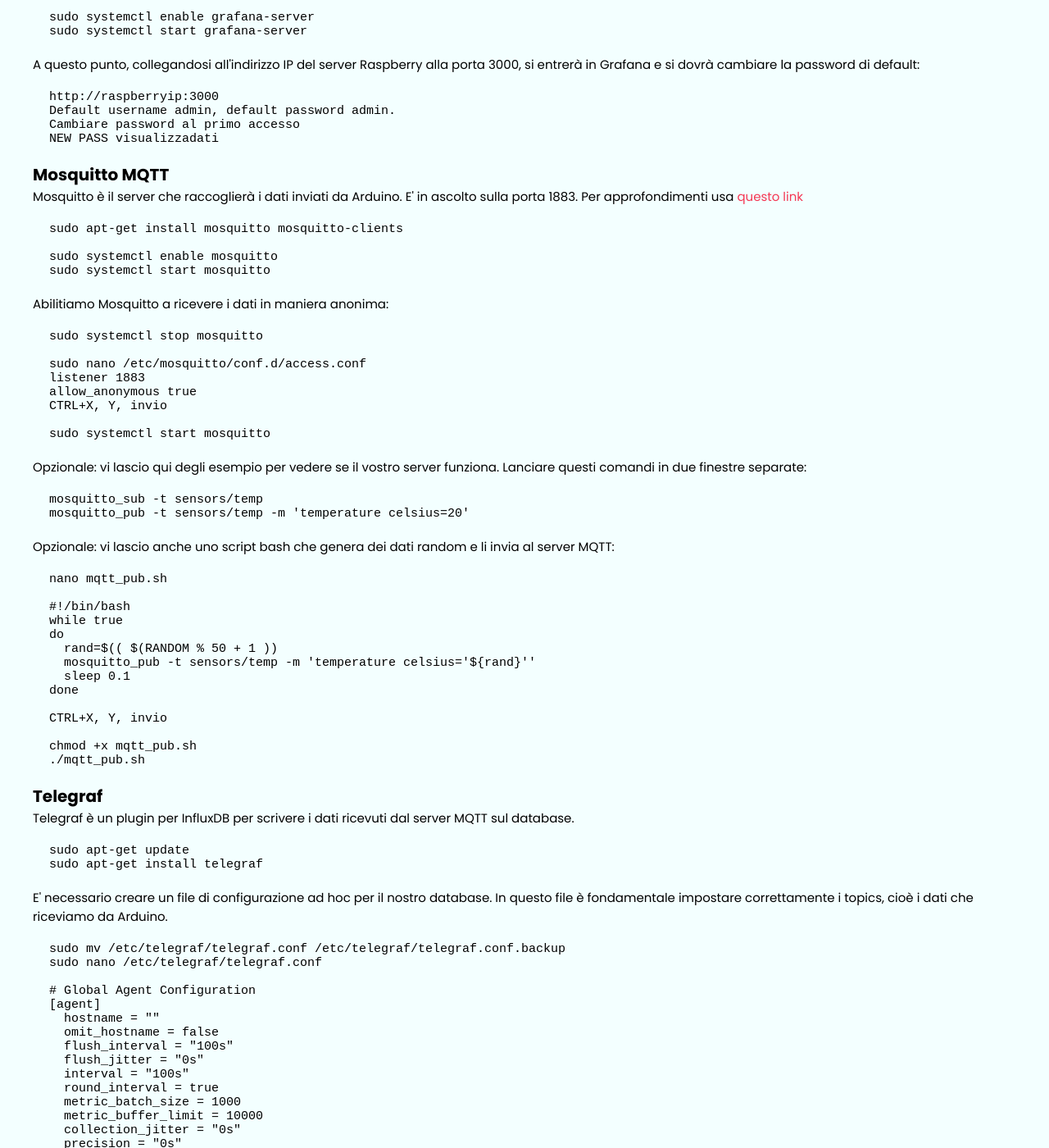
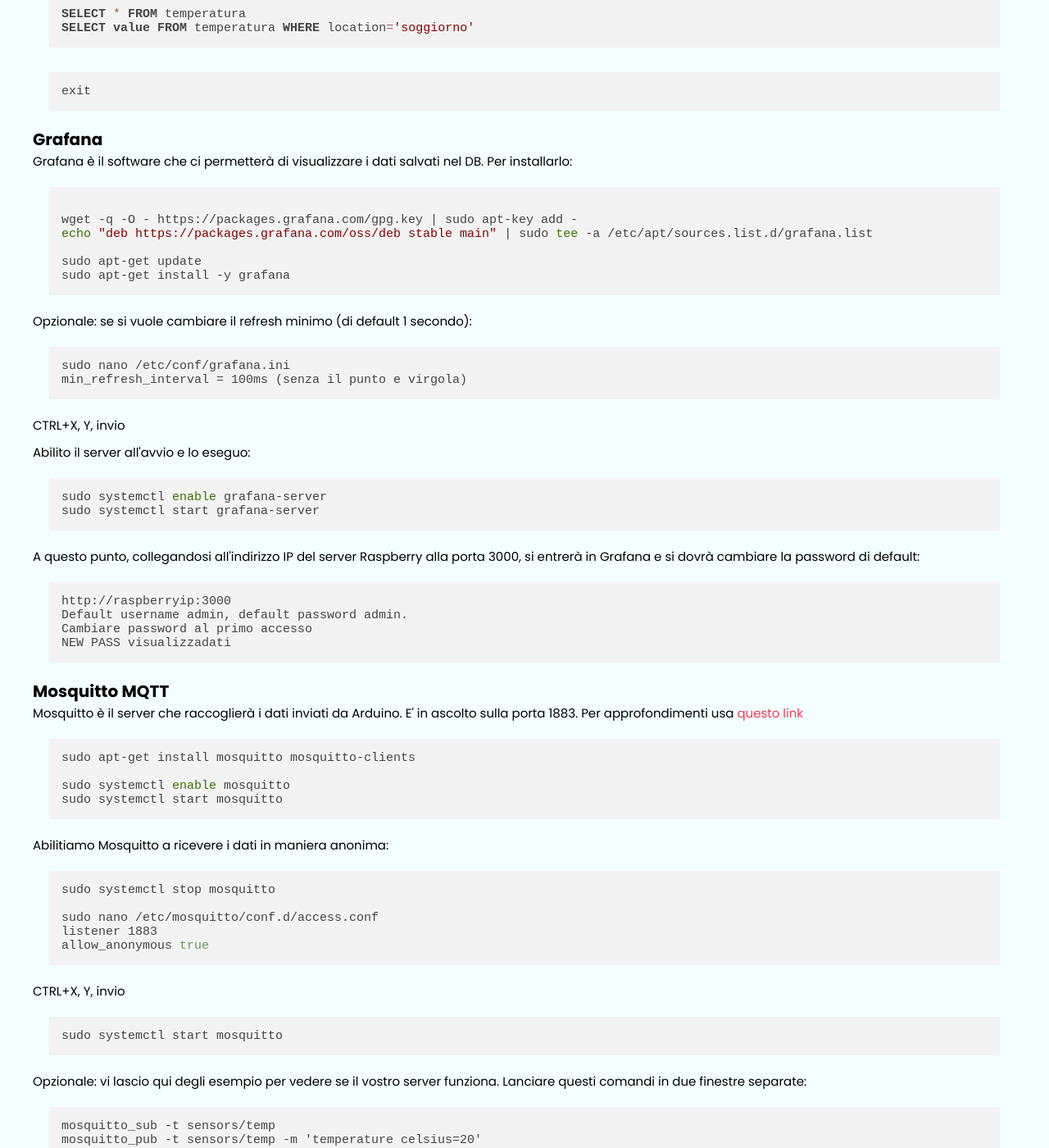
Before and after one commit to carmelocastiglione/carmelocastiglione.github.io, a Jekyll site: the page built from progetti.markdown, in a window 1280 px wide and 1400 px high, scrolled down 3283 px. Shown: the whole window at 82% size. Built offline with Jekyll 4.4.1, drawn with Linux system fonts in a browser that asks for light colours; nearby versions of some CDN libraries; some of the changed text lies outside the part shown.

Commit message:
Aggiunto highlight.js

```diff
--- a/_includes/head.html
+++ b/_includes/head.html
@@ -26,5 +26,9 @@
   href="/assets/images/favicon.ico"
   type="image/x-icon"
 />
+<!-- highlight.js-->
+<link rel="stylesheet" href="https://cdnjs.cloudflare.com/ajax/libs/highlight.js/11.9.0/styles/default.min.css">
+<script src="https://cdnjs.cloudflare.com/ajax/libs/highlight.js/11.9.0/highlight.min.js"></script>
+<script>hljs.highlightAll();</script>
 <!-- JS -->
 <script src="/assets/js/javascript.js" defer></script>
--- a/progetti.markdown
+++ b/progetti.markdown
@@ -22,13 +22,11 @@
   <p>La prima cosa da fare, se si ha davanti un Raspberry nuovo, è installare il sistema operativo sulla scheda microSD. Oggi la suluzione più facile è quella di installare Raspberry Pi OS tramite un software chiamato <a href="https://www.raspberrypi.com/software/" target="blank">Raspberry Pi Imager</a>. Troverete molte più informazioni <a href="https://www.raspberrypi.com/documentation/computers/getting-started.html" target="blank">a questo link</a>. Il programma di installazione ha questo aspetto:
   <img class="image" src="/assets/images/rpi_imager.png" width="600">
   Impostare i parametri:
-<pre>
-Sistema operativo: Raspberry Pi OS (32bit)
+<pre><code class="language-plaintext">Sistema operativo: Raspberry Pi OS (32bit)
 Scheda SD: selezionare drive
-</pre>
-  Cliccando sulla rotellina è possibile impostare i parametri avanzati che ci permetteranno di usare il Rasbperry in modalità headless (senza uno schermo)
-<pre>
-Imager > Impostazioni avanzate (servono per l'headless)
+</code></pre>
+Cliccando sulla rotellina è possibile impostare i parametri avanzati che ci permetteranno di usare il Rasbperry in modalità headless (senza uno schermo)
+<pre><code class="language-plaintext">Imager > Impostazioni avanzate (servono per l'headless)
 Nome host: raspberrypi.local
 Abilita SSH: Usa password autenticazione
 Imposta nome utente e password: raspberryuser / serverpass
@@ -38,37 +36,32 @@
 Imposta configurazioni locali
 	Fuso orario: Europe/Rome
 	Layout tastiera: it
-</pre>
+</code></pre>
 A questo punto confermare e attendere la scrittura del Sistema Operativo sulla scheda di memoria
 
 <h3>Come trovare l'IP del Raspberry</h3>
 Metodo immeditato (usare lo stesso nome host impostato nel programma di installazione):
-<pre>
-ping raspberrypi.local -4
-</pre>
+<pre><code class="language-bash">ping raspberrypi.local -4</code></pre>
 
 <h3>Come collegarsi al Raspberry</h3>
 A questo punto, conoscendo l'indirizzo IP del Raspberry, è possibile collegarsi ad esso tramite SSH tramite il comando:
-<pre>
-ssh raspberryuser@192.168.1.x (IP del Raspberry trovato sopra)
-</pre>
+<pre><code class="language-bash">ssh raspberryuser@192.168.1.x</code></pre>
+Dove la x rappresenta l'ultima cifra dell'IP trovato sopra.<br>
 Dire sì al fingerprint e inserire la password
 
 <h3>Per far collegare il Raspberry ad una rete WiFi</h3>
 Nel caso in cui bisogna collegare il Raspberry ad una rete WiFi nuova, è necessario collegarlo ad un monitor e inserire manualmente i dati della rete WiFi:
-<pre>
-sudo raspi-config
+<pre><code class="language-plaintext">sudo raspi-config
 1 System Options
 S1 Wireless LAN
 Inserire SSID e password
-</pre>
+</code></pre>
 
 <h3>Controllo aggiornamenti</h3>
 E' sempre utile aggiornare il Raspberry:
-<pre>
-sudo apt-get update
+<pre><code class="language-bash">sudo apt-get update
 sudo apt-get upgrade
-</pre>
+</code></pre>
 
 <h3>InfluxDB</h3>
 <p>InfluxDB sarà il database che salverà in maniera definitiva i dati provenienti dal server MQTT. Su Raspberry a 32bit è necessario installare la versione v1 di InfluxDB. Il comando sudo apt-get install influxdb non funziona (manca il client), quindi lo installo da repository. A <a href="https://pimylifeup.com/raspberry-pi-influxdb/" target="_blank">questo link</a> trovate una guida.</p>
@@ -76,135 +69,124 @@
 <p>InfluxDB gira su localhost:8086</p>
 
 <p>Su SSH si usa il tasto destro del mouse per incollare</p>
-<pre>
-curl https://repos.influxdata.com/influxdata-archive.key | gpg --dearmor | sudo tee /usr/share/keyrings/influxdb-archive-keyring.gpg >/dev/null
+<pre><code class="language-bash">curl https://repos.influxdata.com/influxdata-archive.key | gpg --dearmor | sudo tee /usr/share/keyrings/influxdb-archive-keyring.gpg >/dev/null
 
 echo "deb [signed-by=/usr/share/keyrings/influxdb-archive-keyring.gpg] https://repos.influxdata.com/debian $(lsb_release -cs) stable" | sudo tee /etc/apt/sources.list.d/influxdb.list
 
 sudo apt update
 sudo apt install influxdb
-</pre>
+</code></pre>
 
 Aggiungo il servizio all'avvio del sistema:
-<pre>
-sudo systemctl unmask influxdb
+<pre><code class="language-bash">sudo systemctl unmask influxdb
 sudo systemctl enable influxdb
 sudo systemctl start influxdb
-</pre>
+</code></pre>
 
 Eseguo InfluxDB e creo il database che utilizzerò per salvare i dati:
-<pre>
+<pre><code class="language-plaintext">
 influx
 CREATE DATABASE arduino
 exit
-</pre>
+</code></pre>
 
 Opzionale: nel caso in cui vogliate fare dei test, vi consiglio di creare un altro database e inserire dei dati di prova:
-<pre>
-influx
-CREATE DATABASE db_test_temperature
+<pre><code class="language-plaintext">influx</code></pre>
+<pre><code class="language-sql">CREATE DATABASE db_test_temperature
+
 USE db_test_temperature
+
 INSERT temperatura,location=soggiorno value=20
 INSERT temperatura,location=soggiorno value=10
 INSERT temperatura,location=stanza_da_letto value=34
 INSERT temperatura,location=stanza_da_letto value=23
 
 SELECT * FROM temperatura
-SELECT value FROM temperatura WHERE location='soggiorno'
+SELECT value FROM temperatura WHERE location='soggiorno'</code></pre>
 
-exit
-</pre>
+<pre><code class="language-plaintext">exit</code></pre>
 
 <h3>Grafana</h3>
 Grafana è il software che ci permetterà di visualizzare i dati salvati nel DB. Per installarlo:
-<pre>
+<pre><code class="language-bash">
 wget -q -O - https://packages.grafana.com/gpg.key | sudo apt-key add -
 echo "deb https://packages.grafana.com/oss/deb stable main" | sudo tee -a /etc/apt/sources.list.d/grafana.list
 
 sudo apt-get update
 sudo apt-get install -y grafana
-</pre>
+</code></pre>
 
 Opzionale: se si vuole cambiare il refresh minimo (di default 1 secondo):
-<pre>
-sudo nano /etc/conf/grafana.ini
+<pre><code class="language-bash">sudo nano /etc/conf/grafana.ini
 min_refresh_interval = 100ms (senza il punto e virgola)
-CTRL+X, Y, invio
-</pre>
+</code></pre>
+<p>CTRL+X, Y, invio</p>
 
-Abilito il server all'avvio e lo eseguo:
-<pre>
-sudo systemctl enable grafana-server
+<p>Abilito il server all'avvio e lo eseguo:</p>
+<pre><code class="language-bash">sudo systemctl enable grafana-server
 sudo systemctl start grafana-server
-</pre>
+</code></pre>
 
 A questo punto, collegandosi all'indirizzo IP del server Raspberry alla porta 3000, si entrerà in Grafana e si dovrà cambiare la password di default:
-<pre>
-http://raspberryip:3000
+<pre><code class="language-plaintext">http://raspberryip:3000
 Default username admin, default password admin.
 Cambiare password al primo accesso
 NEW PASS visualizzadati
-</pre>
+</code></pre>
 
 <h3>Mosquitto MQTT</h3>
 Mosquitto è il server che raccoglierà i dati inviati da Arduino. E' in ascolto sulla porta 1883. Per approfondimenti usa <a href="https://lorenzocasaburo.it/raspberry-pi/installazione-e-configurazione-broker-mqtt-mosquitto/" target="_blank">questo link</a>
 
-<pre>
-sudo apt-get install mosquitto mosquitto-clients
+<pre><code class="language-bash">sudo apt-get install mosquitto mosquitto-clients
 
 sudo systemctl enable mosquitto
 sudo systemctl start mosquitto
-</pre>
+</code></pre>
 
 Abilitiamo Mosquitto a ricevere i dati in maniera anonima:
-<pre>
-sudo systemctl stop mosquitto
+<pre><code class="language-bash">sudo systemctl stop mosquitto
 
 sudo nano /etc/mosquitto/conf.d/access.conf
 listener 1883
 allow_anonymous true
-CTRL+X, Y, invio
+</code></pre>
+<p>CTRL+X, Y, invio</p>
 
-sudo systemctl start mosquitto
-</pre>
+<pre><code class="language-bash">sudo systemctl start mosquitto</code></pre>
 
 Opzionale: vi lascio qui degli esempio per vedere se il vostro server funziona. Lanciare questi comandi in due finestre separate:
-<pre>
-mosquitto_sub -t sensors/temp
+<pre><code class="language-plaintext">mosquitto_sub -t sensors/temp
 mosquitto_pub -t sensors/temp -m 'temperature celsius=20'
-</pre>
+</code></pre>
 
 Opzionale: vi lascio anche uno script bash che genera dei dati random e li invia al server MQTT:
-<pre>
-nano mqtt_pub.sh
-
-#!/bin/bash
+<pre><code class="language-bash">nano mqtt_pub.sh</code></pre>
+<pre><code class="language-bash">#!/bin/bash
 while true
 do
   rand=$(( $(RANDOM % 50 + 1 ))
   mosquitto_pub -t sensors/temp -m 'temperature celsius='${rand}''
   sleep 0.1
 done
+</code></pre>
+<p>CTRL+X, Y, invio</p>
 
-CTRL+X, Y, invio
-
-chmod +x mqtt_pub.sh
+<pre><code class="language-bash">chmod +x mqtt_pub.sh
 ./mqtt_pub.sh
-</pre>
+</code></pre>
 
 <h3>Telegraf</h3>
 Telegraf è un plugin per InfluxDB per scrivere i dati ricevuti dal server MQTT sul database.
-<pre>
-sudo apt-get update
+<pre><code class="language-code">sudo apt-get update
 sudo apt-get install telegraf
-</pre>
+</code></pre>
 
 E' necessario creare un file di configurazione ad hoc per il nostro database. In questo file è fondamentale impostare correttamente i topics, cioè i dati che riceviamo da Arduino.
-<pre>
-sudo mv /etc/telegraf/telegraf.conf /etc/telegraf/telegraf.conf.backup
+<pre><code class="language-bash">sudo mv /etc/telegraf/telegraf.conf /etc/telegraf/telegraf.conf.backup
 sudo nano /etc/telegraf/telegraf.conf
+</code></pre>
 
-# Global Agent Configuration
+<pre><code class="language-bash"># Global Agent Configuration
 [agent]
   hostname = ""
   omit_hostname = false
@@ -305,12 +287,11 @@
   ## Value supported is int, float, unit
   #   [[inputs.mqtt_consumer.topic.types]]
   #      key = type
-</pre>
+</code></pre>
 
 Infine, abilitare telegraf all'avvio del sistema e avviarlo:
-<pre>
-sudo systemctl enable telegraf
+<pre><code class="language-bash">sudo systemctl enable telegraf
 sudo systemctl start telegraf
-</pre>
+</code></pre>
 
 A questo punto vi basta configurare Grafana per visualizzare i dati salvati nel DB.
```
